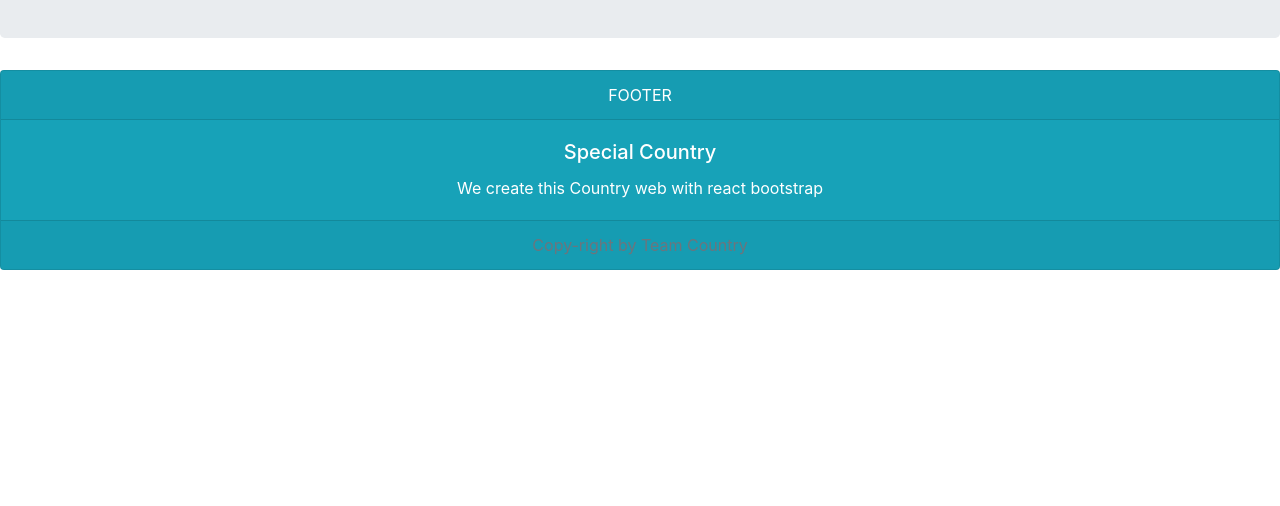
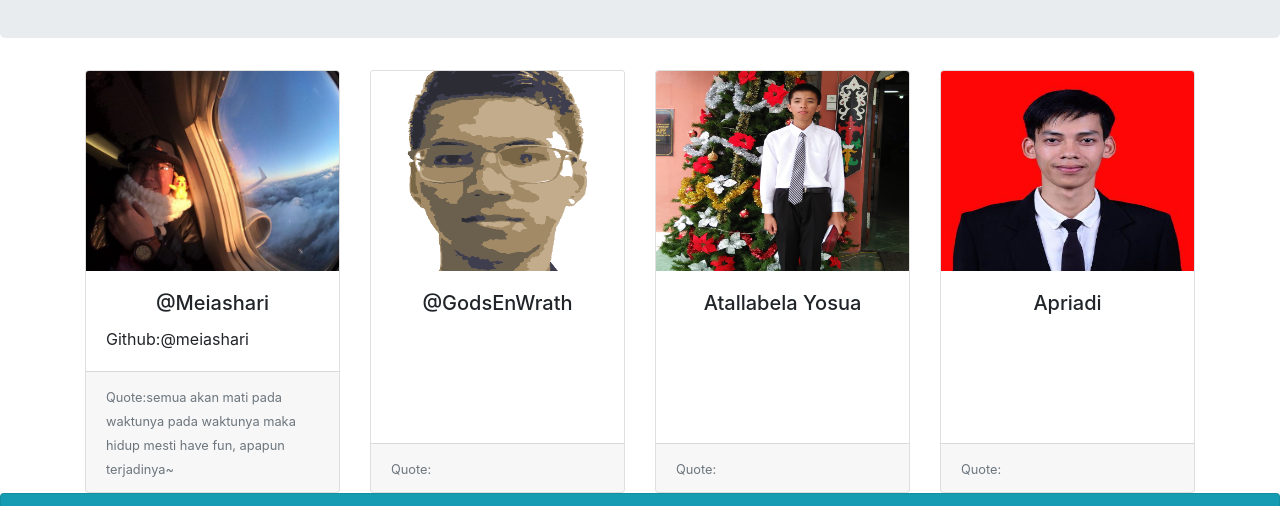
Before and after one commit to Segitiga-Bermuda/map-app, a React (Create React App) app: page / in a window 1280 px wide. Shown: the part 446-952 px from the top of the page. Before the commit the page ends 800 px from the top, so only its background shows below. Built offline with nearby package versions, Linux system fonts and the light colour scheme.

Commit message:
about us digabung home dulu

```diff
--- a/src/App.js
+++ b/src/App.js
@@ -1,13 +1,13 @@
 import React from 'react';
 import Home from "./components/Home"
-//import AboutUs from "./components/AboutUs"
+import AboutUs from "./components/AboutUs"
 import Footer from "./components/Footer"
 
 function App() {
   return (
     <div className="App">
       <Home />
-      {/* <AboutUs /> */}
+      <AboutUs />
       <Footer />
     </div>
   );
--- a/src/components/AboutUs.js
+++ b/src/components/AboutUs.js
@@ -17,11 +17,13 @@
                         <Card.Body >
                             <Card.Title style={{textAlign:"center"}}>@Meiashari</Card.Title>
                                 <Card.Text>
-                                    Github:
+                                    Github:@meiashari
                                 </Card.Text>
                         </Card.Body>
                 <Card.Footer>
-                <small className="text-muted">Quote:</small>
+                <small className="text-muted">Quote:semua akan mati pada waktunya pada waktunya
+                maka hidup mesti have fun, apapun terjadinya~
+                </small>
                 </Card.Footer>
                 </Card>
 
```
